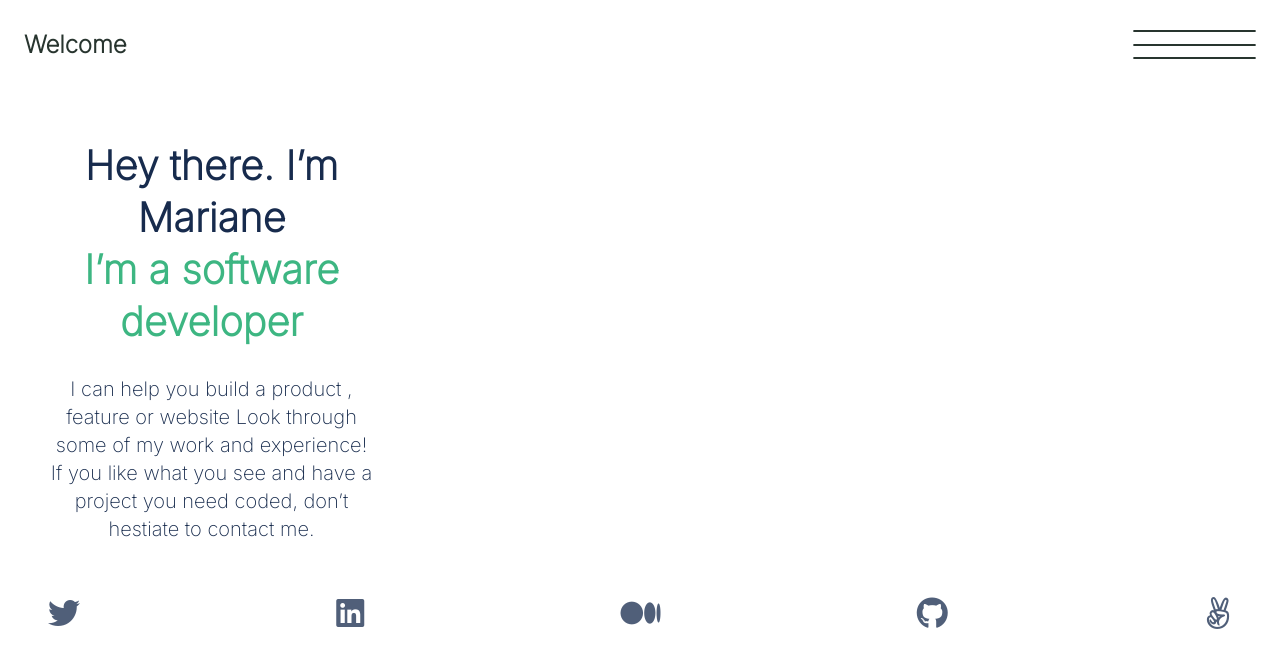
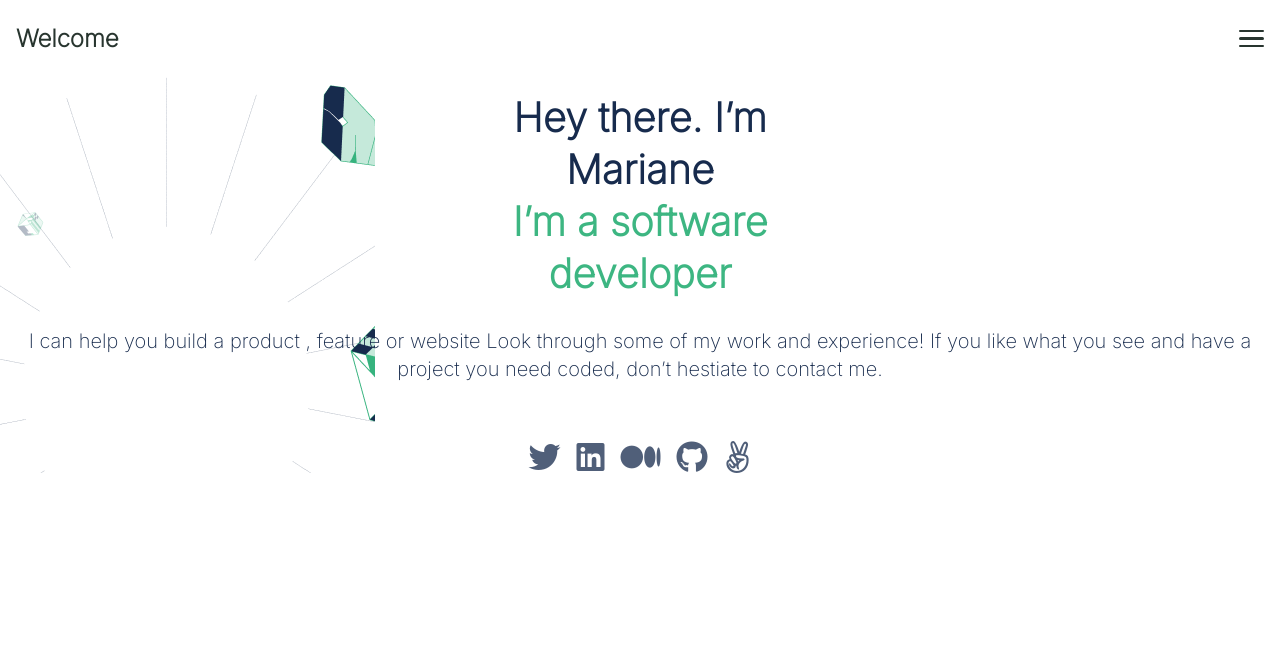
Before and after one commit to usorfaitheloho/My-Portfolio, a website: page index.html in a window 1280 px wide. Drawn offline with Linux system fonts and the light colour scheme.

Commit message:
edit-toolbar-and-headline-corrections

```diff
--- a/index.html
+++ b/index.html
@@ -1,5 +1,6 @@
 <!DOCTYPE html>
 <html lang="en">
+
 <head>
     <meta charset="UTF-8">
     <meta http-equiv="X-UA-Compatible" content="IE=edge">
@@ -7,33 +8,39 @@
     <link rel="preconnect" href="https://fonts.googleapis.com">
     <link rel="preconnect" href="https://fonts.gstatic.com" crossorigin>
     <link href="https://fonts.googleapis.com/css2?family=Inter:wght@200&display=swap" rel="stylesheet">
-<link rel="stylesheet"
-      href="https://cdnjs.cloudflare.com/ajax/libs/font-awesome/6.0.0-beta3/css/all.min.css"
-    />
+    <link rel="stylesheet" href="https://cdnjs.cloudflare.com/ajax/libs/font-awesome/6.0.0-beta3/css/all.min.css" />
     <link rel="stylesheet" href="./styles/utility.css">
     <link rel="stylesheet" href="./styles/style.css">
     <title>My portfolio</title>
 </head>
+
 <body>
+    <header>
         <div class="wrapper">
-        <header class="nav-bar">
-            <div class="logo"><a href="#home">
+            <div class="main-menu">
+                <div class="logo">
+                    <a href="#home">
                         <h2>Welcome</h2>
-            </a></div>
+                    </a>
+                </div>
                 <nav>
                     <!-- links will come here -->
-                <div class="humbugger">
-                    <div></div>
-                    <div></div>
-                    <div></div>
+                    <div class="hamburger">
+                        <span class="bar"></span><span class="bar"></span><span class="bar"></span>
                     </div>
                 </nav>
+            </div>
+        </div>
+    </header>
 
-        </header>
-        <section class="headline-desc">
-            <h1>Hey there. I’m Mariane<br/>
+    <section class='hero'>
+        <div class="wrapper">
+            <div class="headline-desc">
+                <h1>Hey there. I’m Mariane<br />
                     <span>I’m a software developer</span></h1>
-            <p> I can help you build a product , feature or website Look through some of my work and experience! If you like what you see and have a project you need coded,
+                <p> I can help you build a product , feature or website Look through some of my work and experience! If
+                    you like
+                    what you see and have a project you need coded,
                     don’t hestiate to contact me.</p>
                 <ul class="social-links ">
                     <li><a href="www.twitter.com/faith-chidinma-usor"><i class="fab fa-twitter fa-2x"></i></a></li>
@@ -42,7 +49,10 @@
                     <li><a href="github.com/usorfaith"><i class="fab fa-github fa-2x"></i></a></li>
                     <li><a href="#angelist"><i class="fab fa-angellist fa-2x"></i></a></li>
                 </ul>
+            </div>
+        </div>
     </section>
-    </div>
+
 </body>
+
 </html>
--- a/styles/style.css
+++ b/styles/style.css
@@ -1,4 +1,6 @@
-* {
+*,
+*::before,
+*::after {
   box-sizing: border-box;
   margin: 0;
   padding: 0;
@@ -11,12 +13,22 @@ body {
 /* Header navigation */
 header {
   width: 100%;
+  position: relative;
 }
 
-nav {
-  width: 10%;
+/* Work section */
+.card div {
+  flex-basis: 55%;
+  background: #ebf0ee;
 }
 
-section {
-  padding: 66px 24px 24px 24px;
+.card h1 {
+  width: 295px;
+  margin: 16px;
+  font-weight: 600;
+  font-size: 24px;
+  line-height: 32px;
+  height: 32px;
+  color: #3a4a42;
+  text-align: center;
 }
--- a/styles/utility.css
+++ b/styles/utility.css
@@ -3,27 +3,32 @@ ul {
 }
 
 .wrapper {
-  padding: 30px 24px 10px 24px;
+  margin: 0 auto;
+  padding-right: 16px;
+  padding-left: 16px;
+  width: 100vw;
 }
 
-.humbugger {
-  display: flex;
-  flex-direction: column;
-  justify-content: space-between;
-  height: 100%;
-  width: 100%;
+.hamburger {
+  display: block;
 }
 
-.humbugger div {
-  border: 1px solid #28352f;
+.bar {
   border-radius: 5px;
   background-color: #28352f;
+  display: block;
+  height: 0.126rem;
+  margin: 0.3125rem auto;
+  transition: all 0.3s ease-in-out;
+  width: 1.562rem;
 }
 
-.nav-bar {
+.main-menu {
   display: flex;
   justify-content: space-between;
-  text-decoration: none;
+  align-items: center;
+  padding: 1.5rem 0;
+  flex-flow: row nowrap;
 }
 
 .logo a {
@@ -31,11 +36,24 @@ ul {
   text-decoration: none;
 }
 
+section.hero {
+  background-image: url('../images/header-illsutration-mobile.png');
+  background-repeat: no-repeat;
+  height: auto;
+  width: 100%;
+  position: relative;
+}
+
+.headline-desc {
+  display: flex;
+  flex-flow: column;
+  align-items: center;
+  width: 100%;
+}
+
 .headline-desc h1 {
   height: 192px;
   width: 327px;
-  left: 24px;
-  top: 64px;
   padding: 15px 24px 63px 24px;
   font-size: 40px;
   font-style: normal;
@@ -50,27 +68,14 @@ ul {
 }
 
 .headline-desc p {
-  position: static;
-  width: 327px;
-  height: 164px;
-  left: 24px;
-  top: 314px;
   font-size: 20px;
   line-height: 28px;
   text-align: center;
   color: #172b4d;
-  flex: none;
-  order: 1;
-  flex-grow: 0;
   margin: 58px 0;
 }
 
 .headline-desc h1 p {
-  position: static;
-  width: 327px;
-  height: 164px;
-  left: 24px;
-  top: 314px;
   font-size: 20px;
   line-height: 28px;
   text-align: center;
@@ -80,13 +85,25 @@ ul {
 .social-links {
   display: flex;
   flex-direction: row;
-  left: 27.31%;
-  right: 67.36%;
-  top: 73.83%;
-  bottom: 23.42%;
-  justify-content: space-between;
+  justify-content: center;
+  align-items: center;
+}
+
+.social-links li {
+  padding: 0 8px;
 }
 
 .social-links i {
   color: #505f79;
 }
+
+.cards {
+  display: grid;
+  grid-template-columns: 1fr;
+}
+
+.card {
+  display: flex;
+  flex-direction: column;
+  justify-content: flex-end;
+}
```
Also changed, not shown: images/bg-image.png (added), images/header-illsutration-mobile.png (added). Lines whose indentation alone changed are shown as unchanged.
